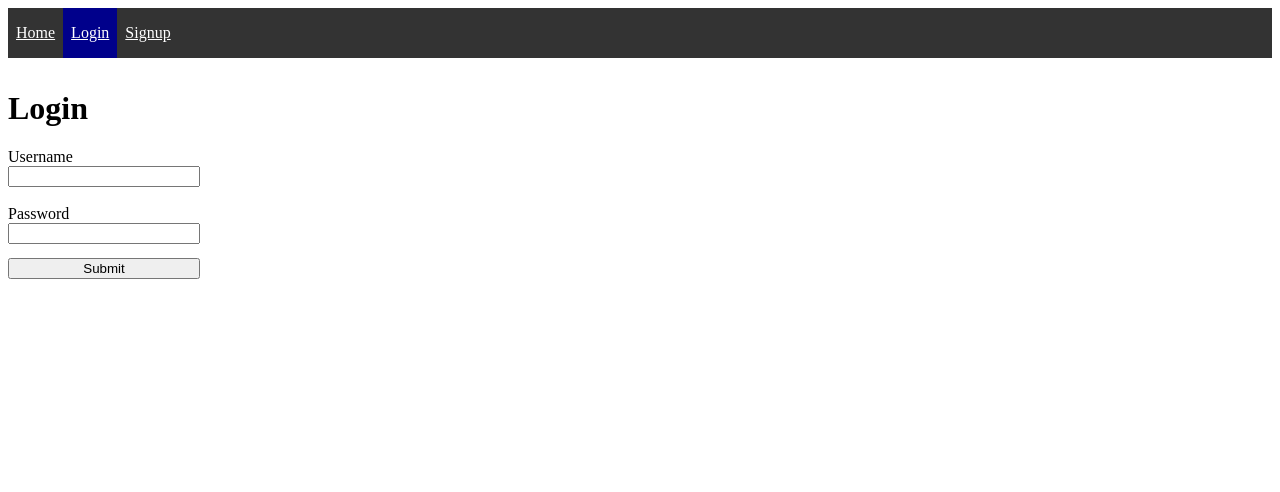
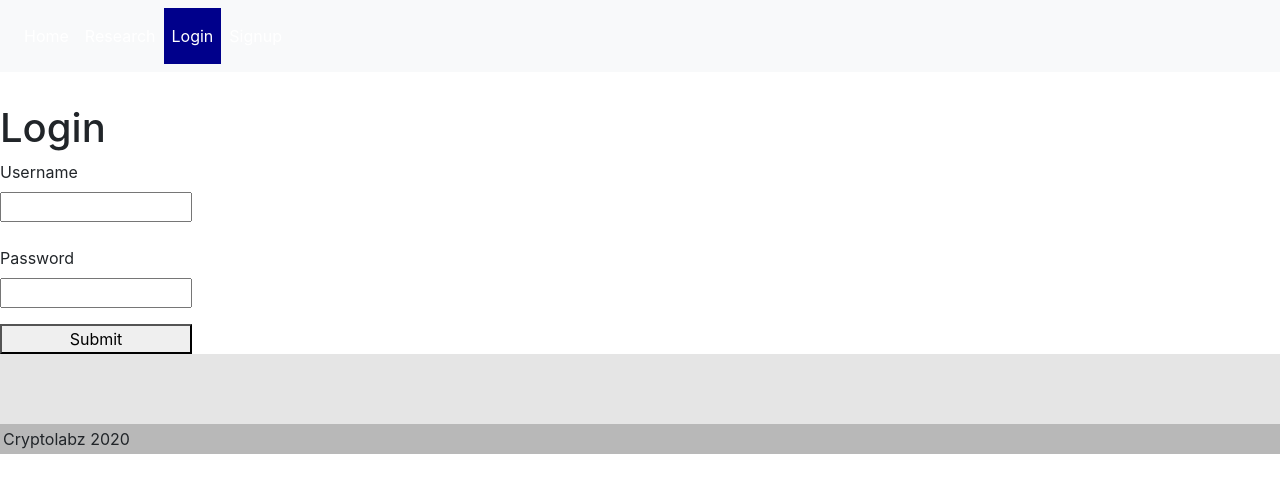
Before and after one commit to dohmr/cryptolabz, a React (Create React App) app in the folder client/: page /login in a window 1280 px wide. Shown: the top 492 px of the page. Built offline with nearby package versions, Linux system fonts and the light colour scheme.

Commit message:
installed bootstrap, corrected navbar pages, added footer

```diff
--- a/client/src/App.js
+++ b/client/src/App.js
@@ -3,7 +3,8 @@ import "./App.css";
 import HomePage from "./components/HomePage";
 import LoginPage from "./components/LoginPage";
 import SignupPage from "./components/SignupPage";
-import Navbar from "./components/Navbar";
+import Navbar from "./components/NavBar/Navbar";
+import Footer from "./components/Footer";
 import ProtectedExamplePage from "./components/ProtectedExamplePage";
 import { ProvideAuth } from "./util/authContext";
 import ProtectedRoute from "./components/ProtectedRoute";
@@ -27,6 +28,7 @@ function App() {
             <ProtectedExamplePage />
           </ProtectedRoute>
         </Switch>
+        <Footer />
       </Router>
     </ProvideAuth>
   );
--- /dev/null
+++ b/client/src/components/Footer/index.js
@@ -0,0 +1,12 @@
+import React from "react";
+import "./style.css";
+
+function Footer() {
+  return (
+    <footer className="footer">
+      <span>Cryptolabz 2020</span>
+    </footer>
+  );
+}
+
+export default Footer;
--- /dev/null
+++ b/client/src/components/Footer/style.css
@@ -0,0 +1,14 @@
+.footer {
+  min-height: 100px;
+  background: #E5E5E5;
+  position: relative;
+}
+
+.footer span {
+  position: absolute;
+  bottom: 0;
+  left: 0;
+  right: 0;
+  padding: 3px;
+  background: #B8B8B8;
+}
--- a/client/src/components/Navbar.js
+++ b/client/src/components/NavBar/Navbar.js
@@ -1,12 +1,12 @@
 import { NavLink } from "react-router-dom";
-import { useAuth } from "../util/authContext";
+import { useAuth } from "../../util/authContext";
 
 import "./Navbar.css";
 
 function Navbar() {
   const { isLoggedIn, logout } = useAuth();
   return (
-    <nav className="nav">
+    <nav className="navbar navbar-expand navbar-light bg-light">
       <NavLink
         className="nav-link"
         exact
@@ -14,6 +14,14 @@ function Navbar() {
         activeClassName="nav-link-active"
       >
         Home
+      </NavLink>
+      <NavLink
+        className="nav-link"
+        exact
+        to="/"
+        activeClassName="nav-link-active"
+      >
+        Research
       </NavLink>
       {isLoggedIn || (
         <NavLink
@@ -39,7 +47,7 @@ function Navbar() {
           to="/protected/example"
           activeClassName="nav-link-active"
         >
-          Protected
+          Portfolio
         </NavLink>
       )}
       {isLoggedIn && <button onClick={logout}>Logout</button>}
--- a/client/src/index.js
+++ b/client/src/index.js
@@ -1,6 +1,7 @@
 import React from "react";
 import ReactDOM from "react-dom";
 import "./index.css";
+import 'bootstrap/dist/css/bootstrap.css';
 import App from "./App";
 import reportWebVitals from "./reportWebVitals";
 
--- a/package.json
+++ b/package.json
@@ -22,6 +22,7 @@
   "license": "MIT",
   "dependencies": {
     "bcrypt": "^5.0.0",
+    "bootstrap": "^4.5.3",
     "dotenv": "^8.2.0",
     "express": "^4.17.1",
     "express-jwt": "^6.0.0",
```
Also changed, not shown: client/src/components/NavBar/Navbar.css (renamed from client/src/components/Navbar.css), 1 other file (tests, documents, lock files or other folders).
